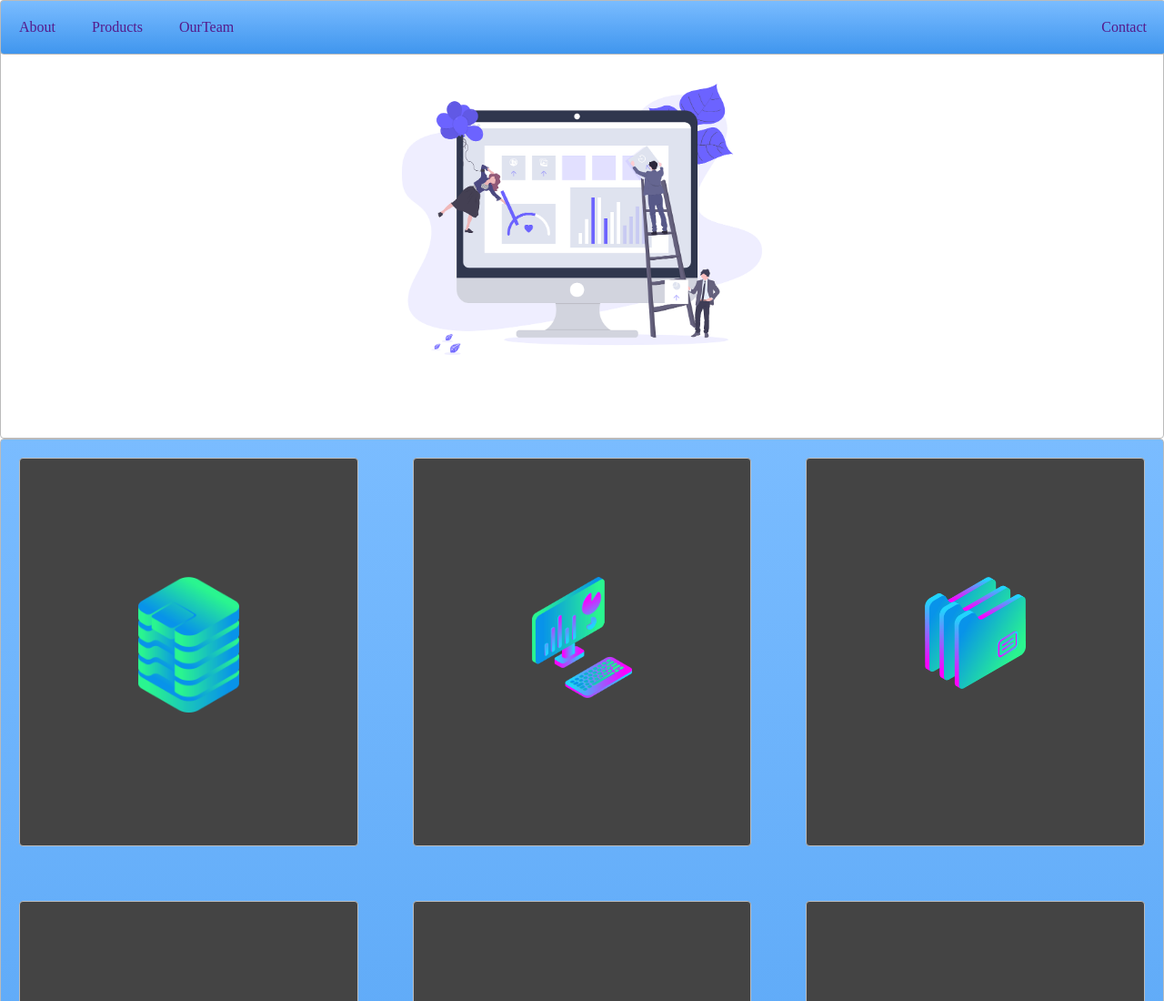
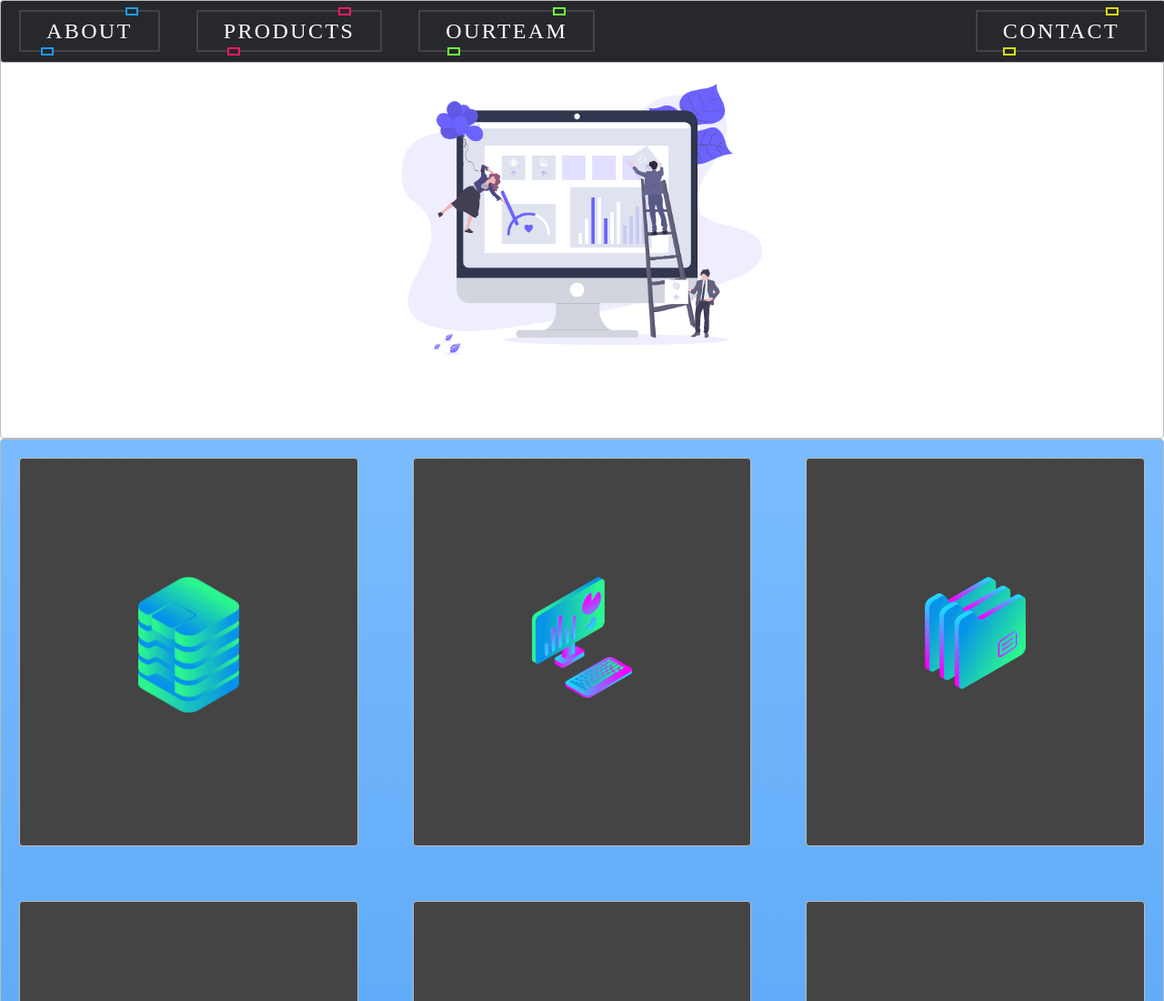
Before and after one commit to Salman-Mandal/an-average-desing-of-website, a plain HTML site: page index.html in a window 1280 px wide. Shown: the top 1100 px of the page at 91% size. Drawn offline with Linux system fonts and the light colour scheme.

Commit message:
Update index.html

```diff
--- a/index.html
+++ b/index.html
@@ -8,12 +8,12 @@
 
 <body>
   <div class="container">
-    <div class="zone blue sticky">
+    <div class="zone  grey sticky">
       <div class="navber  ">
-        <li class="ind"><a href="">About</a></li>
-        <li class="ind"><a href="">Products</a></li>
-        <li class="ind"><a href="">OurTeam</a></li>
-        <li class="ind con"><a href=""><a href="">Contact</a></a></li>
+        <li class="ind"><a class="button" style="--clr:#1e9bff" href=""><span>About</span><i></i></a></li>
+        <li class="ind"><a class="button"  style="--clr:#ff1867" href=""><span>Products</span><i></i></a></li>
+        <li class="ind"><a class="button"  style="--clr:#6eff3e" href=""><span>OurTeam</span><i></i></a></li>
+        <li class="ind con"><a  class="button" style="--clr:#dade0b" href=""><span>Contact</span><i></i></a></li>
       </div>
     </div>
     <div class="zone   cover">
```
